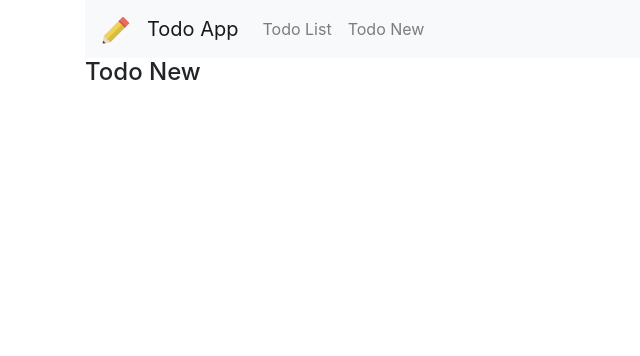
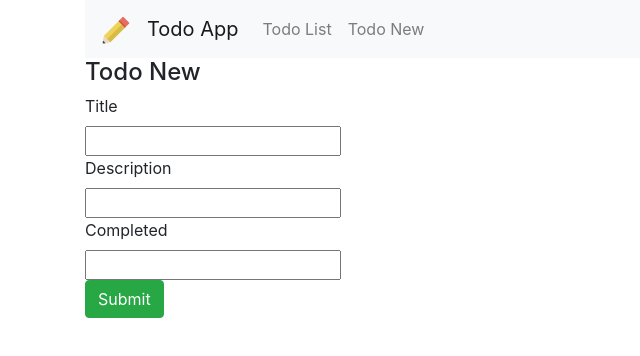
Before and after one commit to Minhshi/mern-todo-app, a React (Create React App) app: page /new in a window 1280 px wide. Shown: the top 356 px of the page, without its empty margins (0-640 px from the left). Built offline with nearby package versions, Linux system fonts and the light colour scheme.

Commit message:
Todos Create function works

```diff
--- a/src/actions/index.js
+++ b/src/actions/index.js
@@ -10,3 +10,14 @@ export function fetchTodos() {
     });
   };
 }
+
+export function createTodo(formValues) {
+  return dispatch => {
+    axios.post("http://localhost:5000/todos/new", formValues).then(response => {
+      dispatch({
+        type: "CREATE_TODO",
+        payload: response.data
+      });
+    });
+  };
+}
--- a/src/components/TodoNew.js
+++ b/src/components/TodoNew.js
@@ -1,13 +1,50 @@
 import React from "react";
+import { Field, reduxForm } from "redux-form";
+import { connect } from "react-redux";
+import { createTodo } from "../actions";
 
 class TodoNew extends React.Component {
+  onSubmit = formValues => {
+    this.props.createTodo(formValues);
+  };
+
   render() {
     return (
       <div>
         <h4>Todo New</h4>
+        <form onSubmit={this.props.handleSubmit(this.onSubmit)}>
+          <div>
+            <label htmlFor="title">Title</label>
+            <div>
+              <Field name="title" type="text" component="input" />
+            </div>
+          </div>
+          <div>
+            <label htmlFor="title">Description</label>
+            <div>
+              <Field name="description" type="text" component="input" />
+            </div>
+          </div>
+          <div>
+            <label htmlFor="title">Completed</label>
+            <div>
+              <Field name="completed" type="text" component="input" />
+            </div>
+          </div>
+          <button type="submit" className="btn btn-success">
+            Submit
+          </button>
+        </form>
       </div>
     );
   }
 }
 
-export default TodoNew;
+export default reduxForm({
+  form: "todoForm"
+})(
+  connect(
+    null,
+    { createTodo }
+  )(TodoNew)
+);
--- a/src/reducers/index.js
+++ b/src/reducers/index.js
@@ -1,6 +1,8 @@
 import { combineReducers } from "redux";
 import { todosReducer } from "./todosReducer";
+import { reducer } from "redux-form";
 
 export default combineReducers({
-  todos: todosReducer
+  todos: todosReducer,
+  form: reducer
 });
--- a/src/reducers/todosReducer.js
+++ b/src/reducers/todosReducer.js
@@ -2,6 +2,8 @@ export const todosReducer = (state = [], action) => {
   switch (action.type) {
     case "FETCH_TODOS":
       return action.payload;
+    case "CREATE_TODO":
+      return [action.payload]
     default:
       return state;
   }
```
